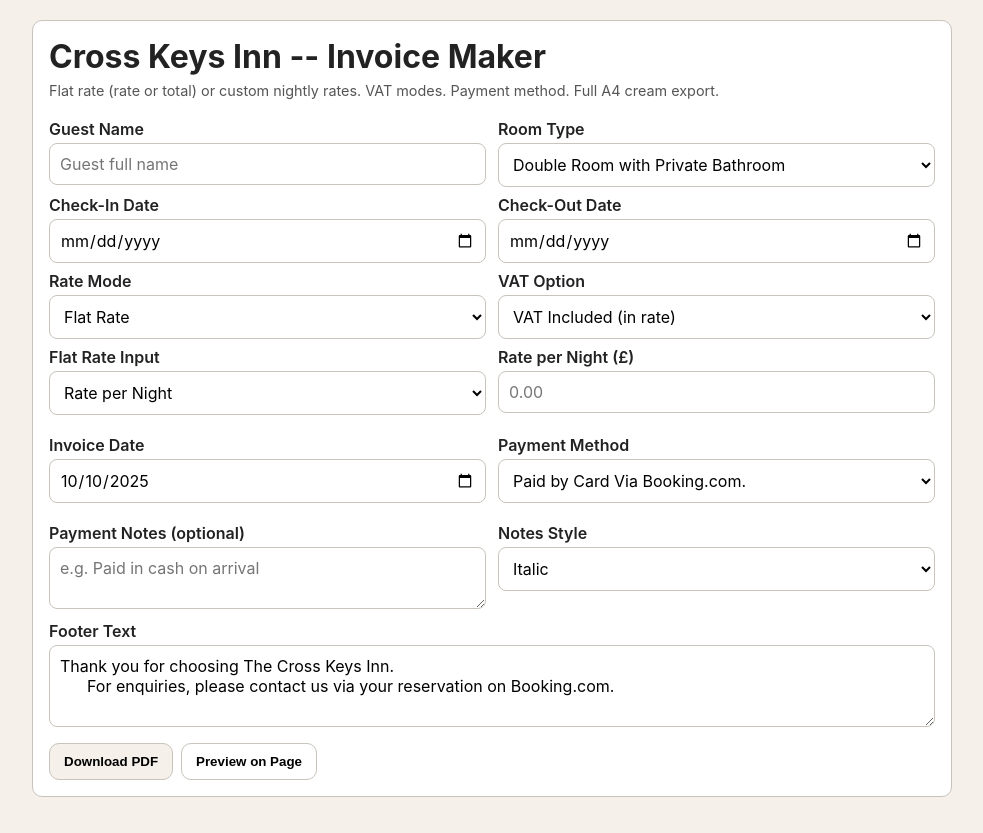
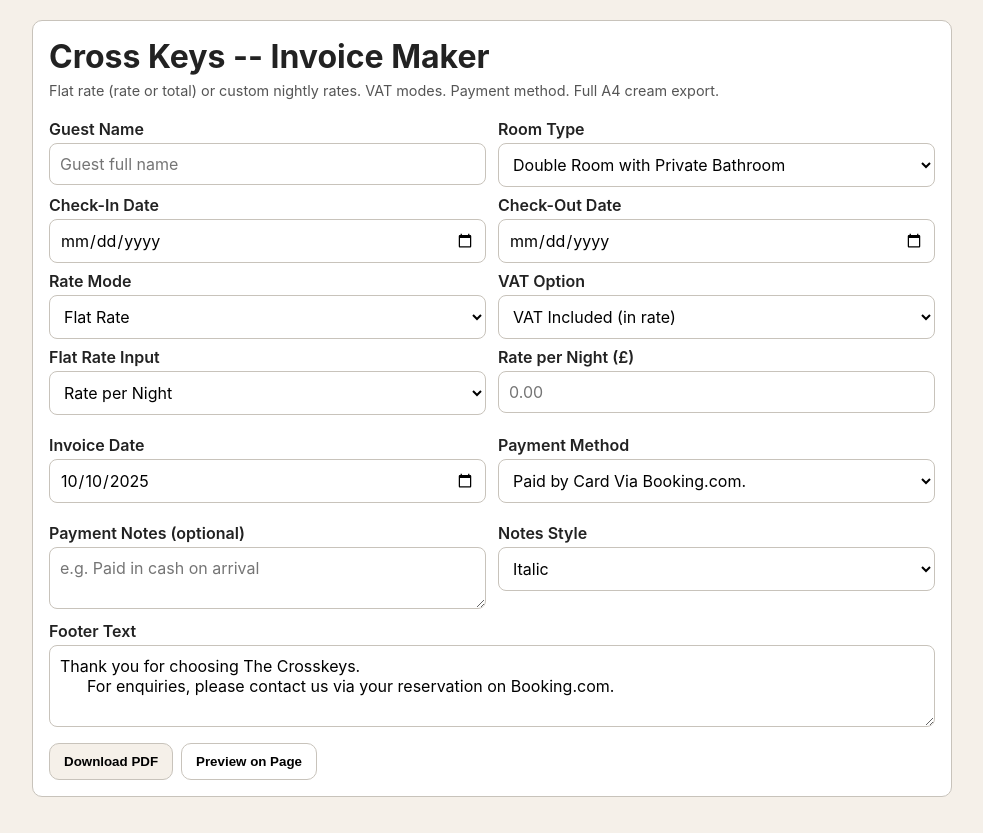
Before and after one commit to twoh365/CrossKeysPDF, a plain HTML site: page crosskeys.html in a window 1280 px wide. Shown: the whole page, without its empty margins (148-1131 px from the left). Drawn offline with Linux system fonts and the light colour scheme.

Commit message:
Update references from 'Cross Keys Inn' to 'Crosskeys'

```diff
--- a/crosskeys.html
+++ b/crosskeys.html
@@ -148,7 +148,7 @@
 <body>
   <div id="app">
     <div class="card controls no-print">
-      <h1 style="margin:0 0 6px 0;">Cross Keys Inn -- Invoice Maker</h1>
+      <h1 style="margin:0 0 6px 0;">Cross Keys -- Invoice Maker</h1>
       <div class="muted">Flat rate (rate or total) or custom nightly rates. VAT modes. Payment method. Full A4 cream export.</div>
 
       <div class="row" style="margin-top:12px;">
@@ -265,7 +265,7 @@
       </div>
 
       <label style="margin-top:8px;">Footer Text</label>
-      <textarea id="footerText" rows="3">Thank you for choosing The Cross Keys Inn.
+      <textarea id="footerText" rows="3">Thank you for choosing The Crosskeys.
       For enquiries, please contact us via your reservation on Booking.com.  </textarea>
 
       <div style="margin-top:12px;display:flex;gap:8px;flex-wrap:wrap;">
@@ -284,7 +284,7 @@
         </div>
       </div>
 
-      <h2>Invoice for Your Stay at The Cross Keys Inn</h2>
+      <h2>Invoice for Your Stay at The Cross Keys</h2>
       <div class="divider"></div>
 
       <div class="details-box">
```
